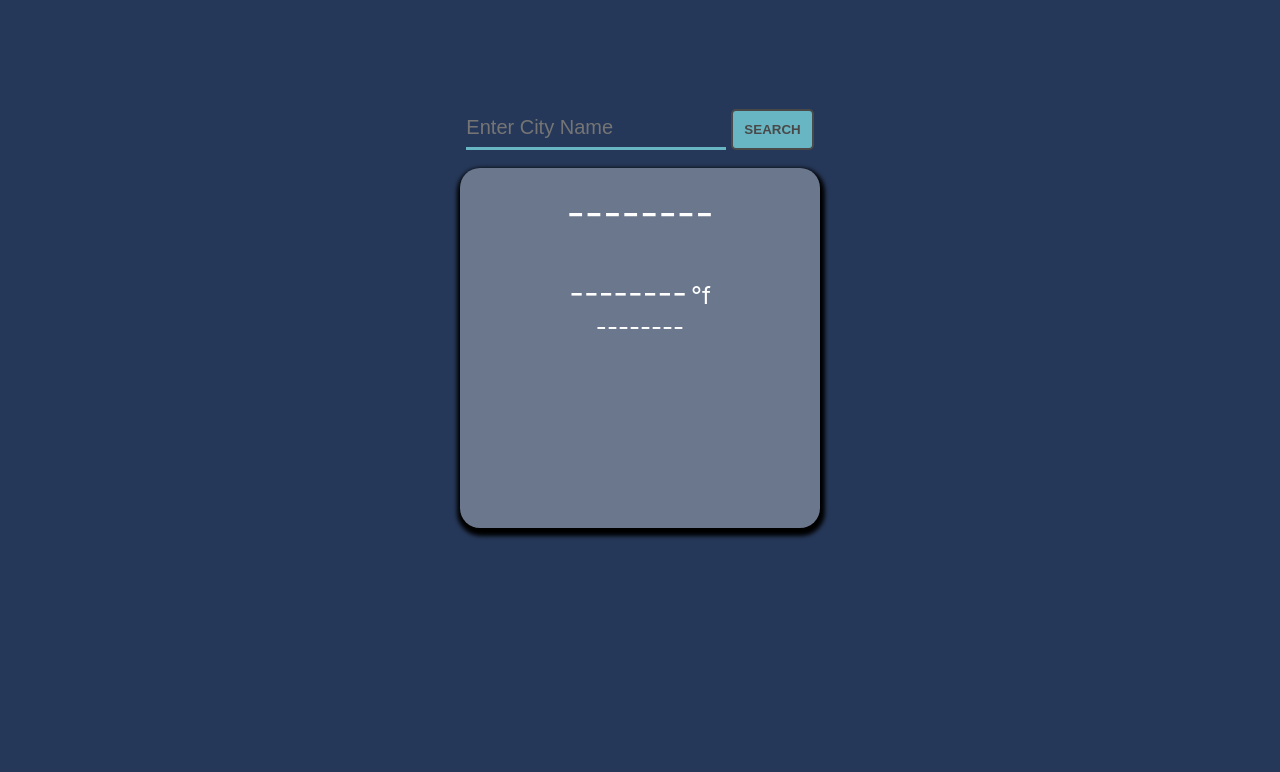
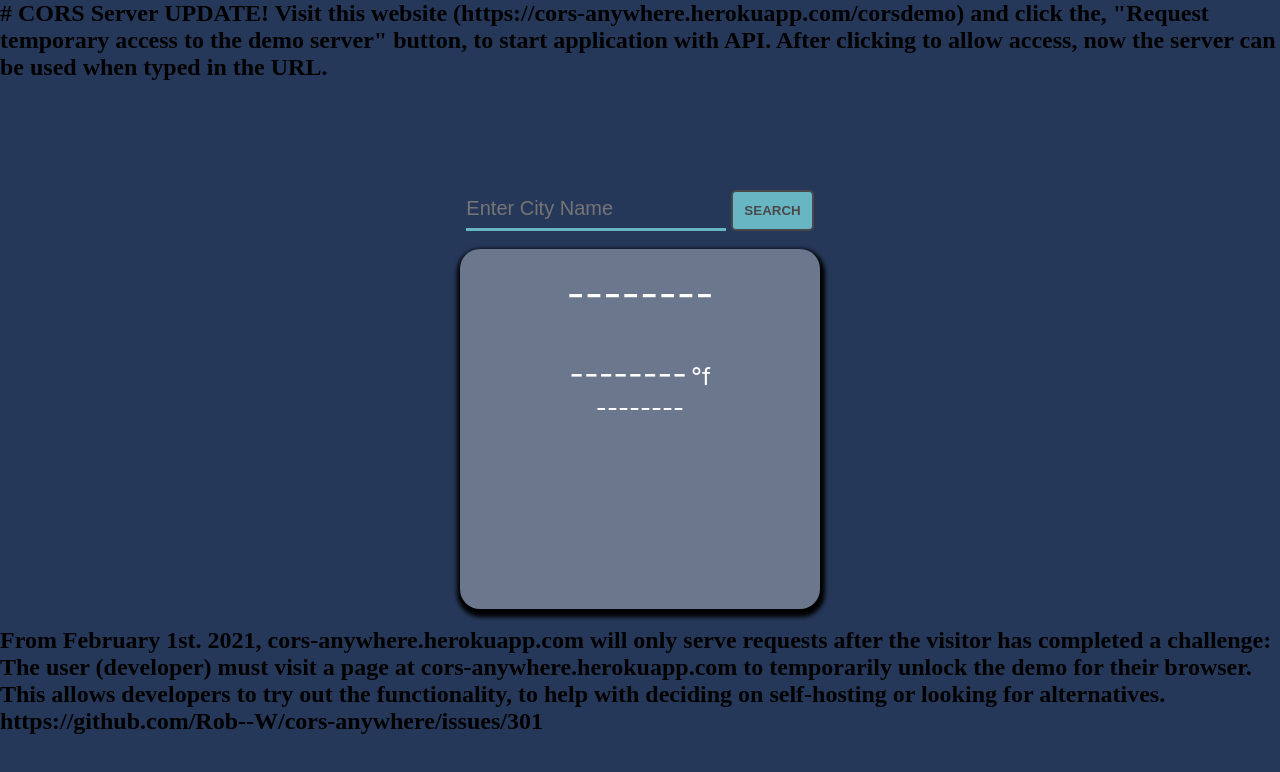
Before and after one commit to Ibanez92/Weather_App, a plain HTML site: page index.html in a window 1280 px wide. Drawn offline with Linux system fonts and the light colour scheme.

Commit message:
added detials in html for user to be informed

```diff
--- a/index.html
+++ b/index.html
@@ -8,6 +8,10 @@
     <title>Weather App</title>
 </head>
 <body>
+    <div>
+        <h2># CORS Server UPDATE!
+            Visit this website (https://cors-anywhere.herokuapp.com/corsdemo) and click the, "Request temporary access to the demo server" button, to start application with API. After clicking to allow access, now the server can be used when typed in the URL. </h2>
+    </div>
 
     <form id="search-form">
         <input type="search"
@@ -38,8 +42,11 @@
 
 
     </main>
-
-
+<br>
+<div>
+    <h2>From February 1st. 2021, cors-anywhere.herokuapp.com will only serve requests after the visitor has completed a challenge: The user (developer) must visit a page at cors-anywhere.herokuapp.com to temporarily unlock the demo for their browser. This allows developers to try out the functionality, to help with deciding on self-hosting or looking for alternatives.
+        https://github.com/Rob--W/cors-anywhere/issues/301</h2>
+</div>
 
 
 
```
Also changed, not shown: 1 other file.
